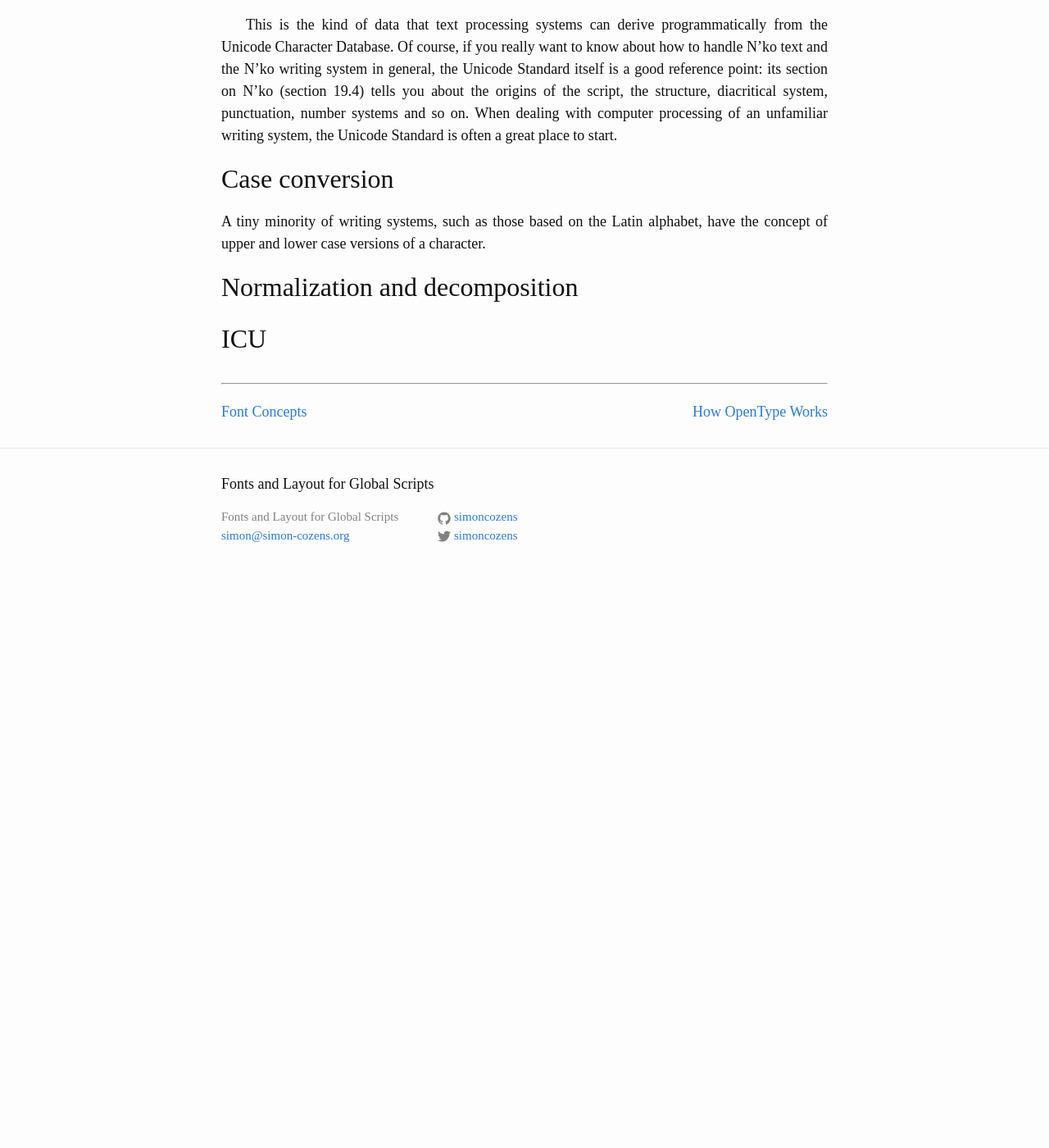
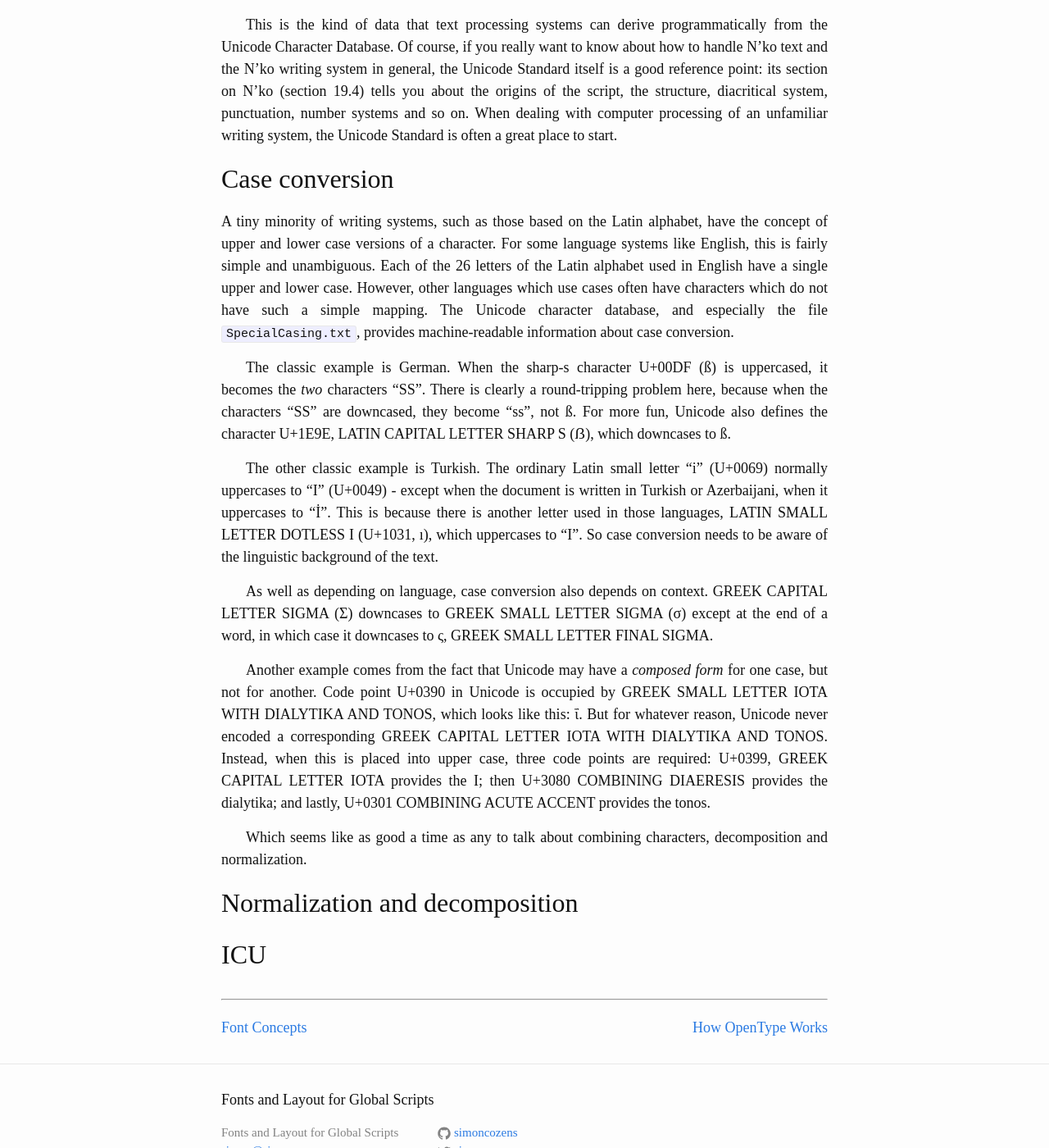
Before and after one commit to simoncozens/fonts-and-layout, a Jekyll site: the page built from unicode.md, in a window 1280 px wide and 1400 px high, scrolled down 9465 px. Shown: the whole window at 82% size. Built offline with Jekyll 4.4.1, drawn with Linux system fonts in a browser that asks for light colours; formulas are drawn with MathJax 3; before the commit the page ends 10189 px from its top, so only the background shows below that.

Commit message:
Another wee section done.

```diff
--- a/unicode.md
+++ b/unicode.md
@@ -183,7 +183,17 @@ This is the kind of data that text processing systems can derive programmaticall
 
 ## Case conversion
 
-A tiny minority of writing systems, such as those based on the Latin alphabet, have the concept of upper and lower case versions of a character.
+A tiny minority of writing systems, such as those based on the Latin alphabet, have the concept of upper and lower case versions of a character. For some language systems like English, this is fairly simple and unambiguous. Each of the 26 letters of the Latin alphabet used in English have a single upper and lower case. However, other languages which use cases often have characters which do not have such a simple mapping. The Unicode character database, and especially the file `SpecialCasing.txt`, provides machine-readable information about case conversion.
+
+The classic example is German. When the sharp-s character U+00DF (ß) is uppercased, it becomes the *two* characters "SS". There is clearly a round-tripping problem here, because when the characters "SS" are downcased, they become "ss", not ß. For more fun, Unicode also defines the character U+1E9E, LATIN CAPITAL LETTER SHARP S (ẞ), which downcases to ß.
+
+The other classic example is Turkish. The ordinary Latin small letter "i" (U+0069) normally uppercases to "I" (U+0049) - except when the document is written in Turkish or Azerbaijani, when it uppercases to "İ". This is because there is another letter used in those languages, LATIN SMALL LETTER DOTLESS I (U+1031, ı), which uppercases to "I". So case conversion needs to be aware of the linguistic background of the text.
+
+As well as depending on language, case conversion also depends on context. GREEK CAPITAL LETTER SIGMA (Σ) downcases to GREEK SMALL LETTER SIGMA (σ) except at the end of a word, in which case it downcases to ς, GREEK SMALL LETTER FINAL SIGMA.
+
+Another example comes from the fact that Unicode may have a *composed form* for one case, but not for another. Code point U+0390 in Unicode is occupied by GREEK SMALL LETTER IOTA WITH DIALYTIKA AND TONOS, which looks like this: ΐ. But for whatever reason, Unicode never encoded a corresponding GREEK CAPITAL LETTER IOTA WITH DIALYTIKA AND TONOS. Instead, when this is placed into upper case, three code points are required: U+0399, GREEK CAPITAL LETTER IOTA provides the Ι; then U+3080 COMBINING DIAERESIS provides the dialytika; and lastly, U+0301 COMBINING ACUTE ACCENT provides the tonos.
+
+Which seems like as good a time as any to talk about combining characters, decomposition and normalization.
 
 ## Normalization and decomposition
 
```
